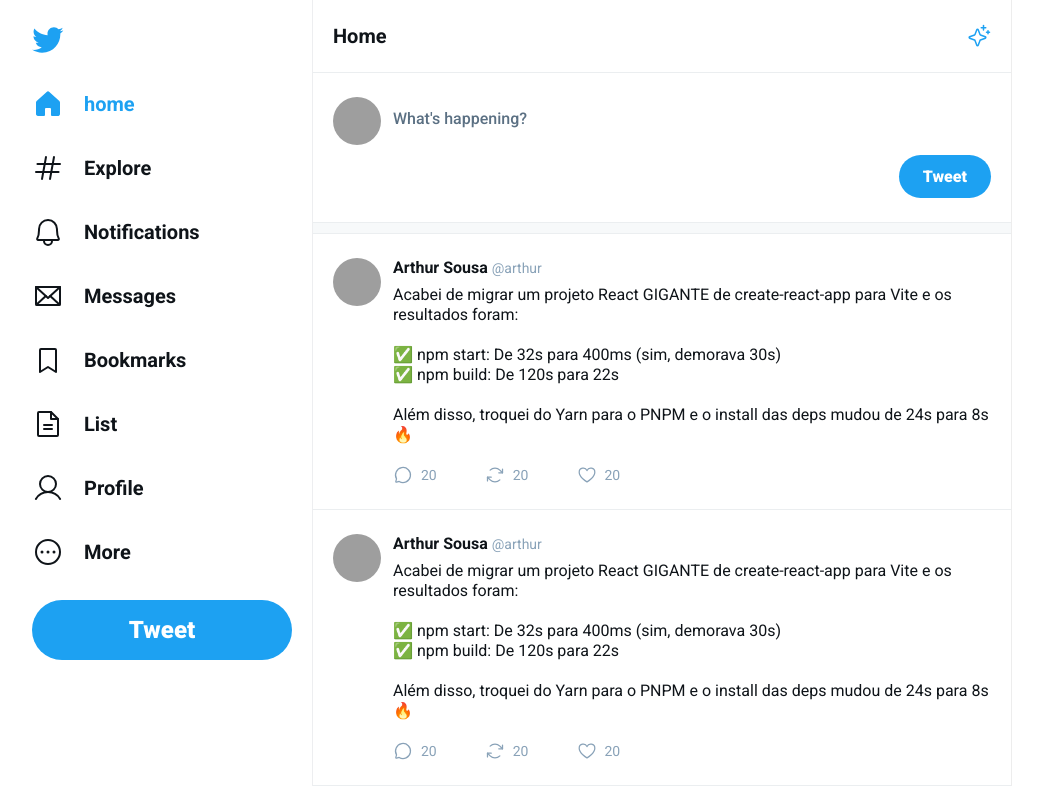
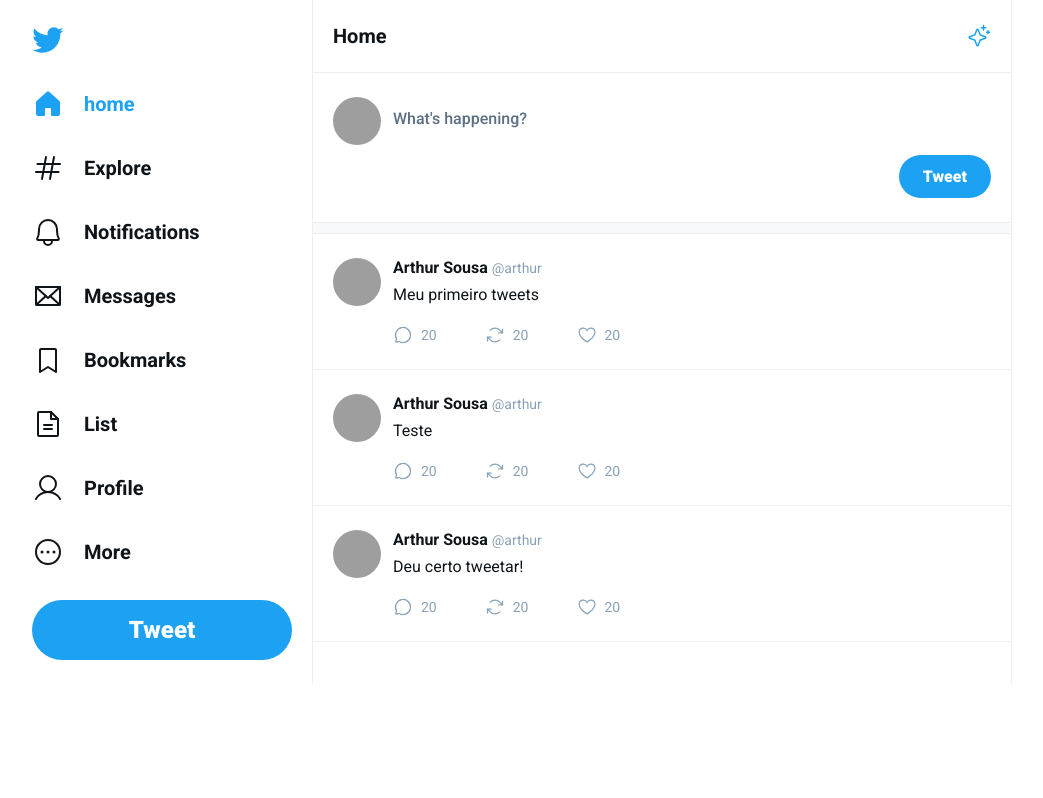
Before and after one commit to arthur-uzumaki/tweet, a React (Vite) app: page / in a window 1280 px wide. Shown: the whole page, without its empty margins (128-1171 px from the left). Built offline with nearby package versions, Linux system fonts and the light colour scheme; grey boxes are pictures that could not be loaded.

Commit message:
Criando tweet e rotas e status do tweet

```diff
--- a/package.json
+++ b/package.json
@@ -9,9 +9,13 @@
     "preview": "vite preview"
   },
   "dependencies": {
+    "localforage": "^1.10.0",
+    "match-sorter": "^6.3.1",
     "phosphor-react": "^1.4.1",
     "react": "^18.2.0",
-    "react-dom": "^18.2.0"
+    "react-dom": "^18.2.0",
+    "react-router-dom": "^6.9.0",
+    "sort-by": "^1.2.0"
   },
   "devDependencies": {
     "@types/react": "^18.0.27",
--- a/src/components/tweet/Tweet.tsx
+++ b/src/components/tweet/Tweet.tsx
@@ -1,7 +1,11 @@
 import { ArrowsClockwise, ChatCircle, Heart } from 'phosphor-react'
 import './Tweet.css'
 
-export function Tweet() {
+
+  interface TweetProps{
+    content: string
+  }
+export function Tweet({content}:TweetProps) {
   return (
     <a href='#' className='tweet'>
       <img src="https://github.com/Arttanjeiro.png" alt="image de perfil" />
@@ -13,12 +17,7 @@
 
         </div>
         <p>
-          Acabei de migrar um projeto React GIGANTE de create-react-app para Vite e os resultados foram: <br /> <br />
-
-          ✅ npm start: De 32s para 400ms (sim, demorava 30s) <br />
-          ✅ npm build: De 120s para 22s <br /> <br />
-
-          Além disso, troquei do Yarn para o PNPM e o install das deps mudou de 24s para 8s 🔥
+         {content}
         </p>
         <div className="tweet-content-footer">
           <button type='button'>
--- a/src/global.css
+++ b/src/global.css
@@ -44,55 +44,3 @@
   border-left:1px solid #edeef0;
   border-right: 1px solid #ededed;
 }
-
-
-
-.new-tweet-form{
-  padding: 1.5rem 1.25rem;
-  display: flex;
-  flex-direction: column;
-  gap: 0.5rem;
-}
-.new-tweet-form label{
-  display: flex;
-  gap: 0.75rem;
-}
-.new-tweet-form label img{
-  width: 3rem;
-  height: 3rem;
-  border-radius: 999px;
-}
-
-.new-tweet-form label textarea{
-  flex:  1;
-  border: 0;
-  font-weight: 500;
-  margin-top: 0.75rem;
-  resize: none;
-}
-
-
-
-.new-tweet-form label textarea:focus{
-  outline: none;
-}
-
-.new-tweet-form label textarea::placeholder{
-  color: #5b7083;
-}
-
-.new-tweet-form button[type=submit]{
-  margin-left: auto;
-  background: var(--twitter-blue);
-  border-radius: 999px;
-  padding: 0.75rem 1.5rem;
-  color: #fff;
-  font-size: 1rem;
-  font-weight: 900;
-  border: 0;
-
-}
-
-.new-tweet-form button[type=submit]:hover{
-  filter: brightness(0.9);
-}
--- a/src/main.tsx
+++ b/src/main.tsx
@@ -3,12 +3,13 @@
 
 import React from 'react'
 import ReactDOM from 'react-dom/client'
-import { Header } from './components/header/Header'
-import { Separator } from './components/separator/Separator'
+import { RouterProvider } from 'react-router-dom'
 import { SideBar } from './components/sideBar/SideBar'
-import { Tweet } from './components/tweet/Tweet'
 
 import './global.css'
+import { route } from './routes'
+
+
 
 ReactDOM.createRoot(document.getElementById('root') as HTMLElement).render(
   <React.StrictMode>
@@ -16,25 +17,8 @@
       <SideBar />
 
       <div className="content">
-        <main className='timeline'>
+          <RouterProvider router= {route}/>
 
-          <Header title='Home' />
-
-          <form className='new-tweet-form'>
-            <label htmlFor="tweet">
-              <img src="https://github.com/Arttanjeiro.png" alt="Arthur Sousa" />
-              <textarea id='tweet' placeholder="What's happening? " />
-            </label>
-
-            <button type='submit'> Tweet</button>
-          </form>
-
-          <Separator />
-
-          <Tweet />
-          <Tweet />
-
-        </main>
       </div>
     </div>
 
--- /dev/null
+++ b/src/pages/Timeline.css
@@ -0,0 +1,49 @@
+.new-tweet-form{
+  padding: 1.5rem 1.25rem;
+  display: flex;
+  flex-direction: column;
+  gap: 0.5rem;
+}
+.new-tweet-form label{
+  display: flex;
+  gap: 0.75rem;
+}
+.new-tweet-form label img{
+  width: 3rem;
+  height: 3rem;
+  border-radius: 999px;
+}
+
+.new-tweet-form label textarea{
+  flex:  1;
+  border: 0;
+  font-weight: 500;
+  margin-top: 0.75rem;
+  resize: none;
+}
+
+
+
+.new-tweet-form label textarea:focus{
+  outline-color: var(--twitter-blue);
+}
+
+.new-tweet-form label textarea::placeholder{
+  color: #5b7083;
+}
+
+.new-tweet-form button[type=submit]{
+  margin-left: auto;
+  background: var(--twitter-blue);
+  border-radius: 999px;
+  padding: 0.75rem 1.5rem;
+  color: #fff;
+  font-size: 1rem;
+  font-weight: 900;
+  border: 0;
+
+}
+
+.new-tweet-form button[type=submit]:hover{
+  filter: brightness(0.9);
+}
--- /dev/null
+++ b/src/pages/Timeline.tsx
@@ -0,0 +1,35 @@
+import { Header } from "../components/header/Header"
+import { Separator } from "../components/separator/Separator"
+import { Tweet } from "../components/tweet/Tweet"
+import './Timeline.css'
+
+const tweets = [
+  'Meu primeiro tweets',
+  'Teste',
+  'Deu certo tweetar!',
+
+]
+export function Timeline(){
+  return(
+    <main className='timeline'>
+
+          <Header title='Home' />
+
+          <form className='new-tweet-form'>
+            <label htmlFor="tweet">
+              <img src="https://github.com/Arttanjeiro.png" alt="Arthur Sousa" />
+              <textarea id='tweet' placeholder="What's happening? " />
+            </label>
+
+            <button type='submit'> Tweet</button>
+          </form>
+
+          <Separator />
+
+          {tweets.map(tweet =>{
+           return <Tweet key={tweet} content={tweet}/>
+          })}
+
+        </main>
+  )
+}
--- /dev/null
+++ b/src/routes.tsx
@@ -0,0 +1,14 @@
+import { createBrowserRouter } from "react-router-dom";
+import { Timeline } from "./pages/Timeline";
+
+export const route = createBrowserRouter([
+  {
+    path:'/',
+    element: <Timeline/>
+  },
+
+  {
+    path: "/tweet",
+    element: <h1>Tweet</h1>
+  }
+])
```
Also changed, not shown: src/pages/Status.tsx (added, +30 -0 lines), src/pages/Status.css (added), 1 other file (tests, documents, lock files or other folders).
